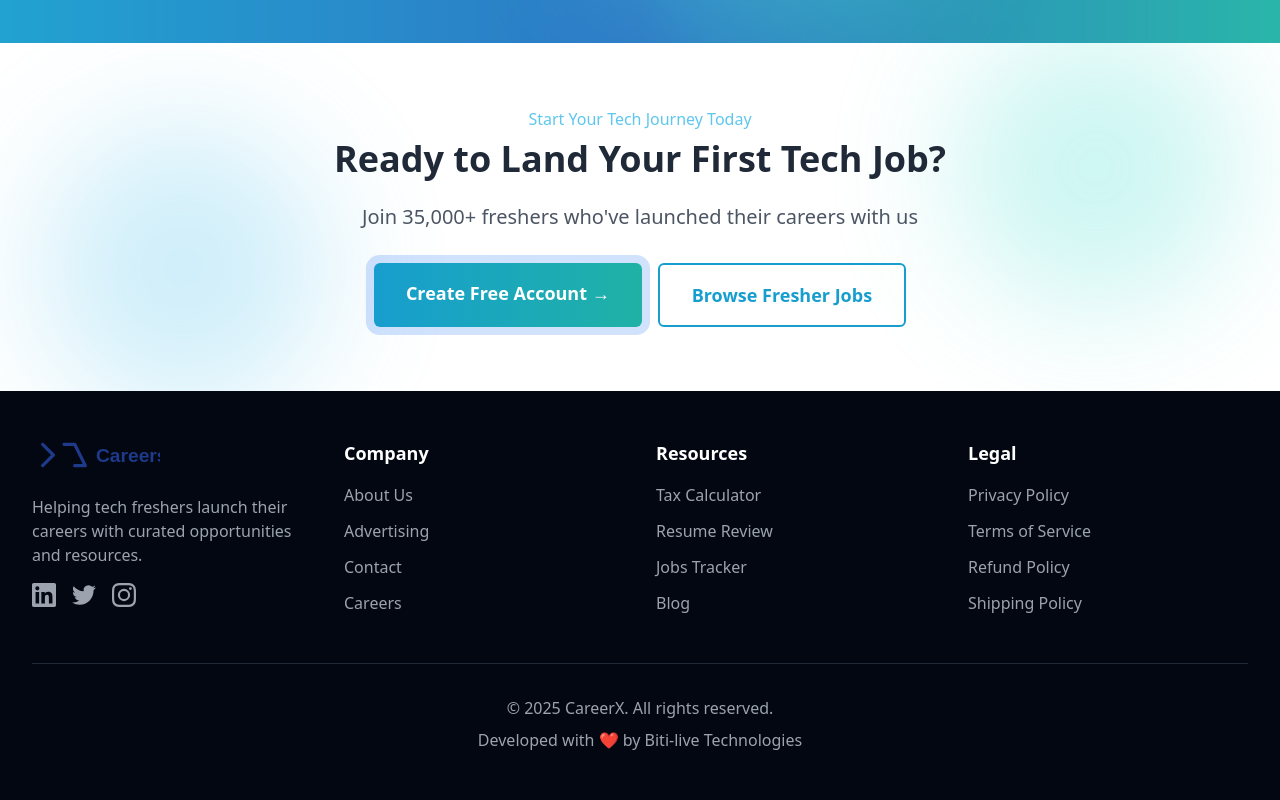
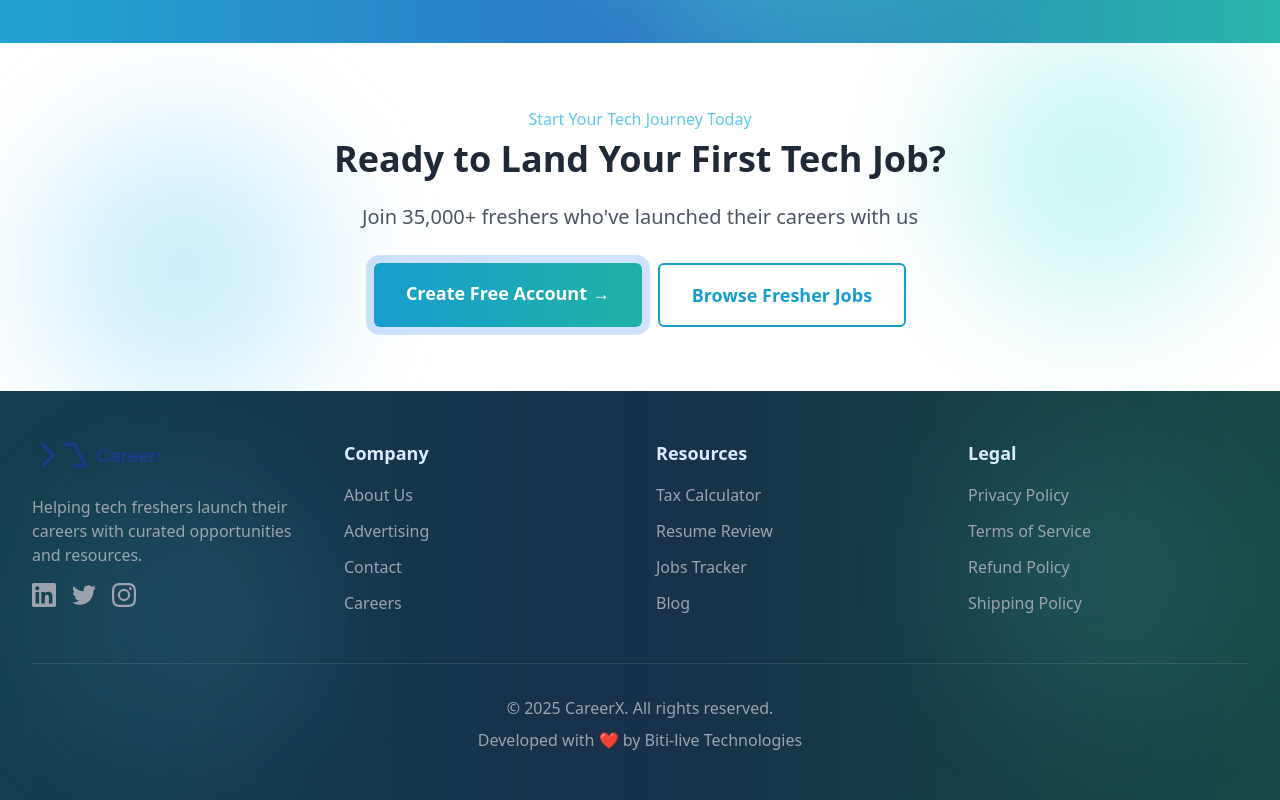
Before and after one commit to BitHiveTechnologies/X_Career-Website, a Next.js app: page / in a window 1280 px wide. Shown: the part 3858-4658 px from the top of the page. Built offline with nearby package versions, Linux system fonts and the light colour scheme.

Commit message:
there is a greyish blackish primary color , keep it white

```diff
--- a/app/page.tsx
+++ b/app/page.tsx
@@ -1989,12 +1989,36 @@
             </main>
 
             {/* Footer */}
-            <footer className="bg-gray-950 text-white" data-oid="3thd4hw">
-                <div className="max-w-7xl mx-auto px-4 sm:px-6 lg:px-8 py-12" data-oid="z5enqj:">
+            <footer
+                className="bg-gradient-to-r from-[hsl(196,80%,15%)] via-[hsl(210,70%,15%)] to-[hsl(175,70%,15%)] backdrop-blur-md text-white relative overflow-hidden"
+                data-oid="3thd4hw"
+            >
+                {/* Subtle animated background elements */}
+                <div className="absolute inset-0 overflow-hidden opacity-10" data-oid="g23xp.0">
+                    <div
+                        className="absolute top-20 left-10 w-72 h-72 bg-[hsl(196,80%,65%)] rounded-full blur-3xl animate-blob animation-delay-2000"
+                        data-oid="2gjrqj3"
+                    ></div>
+                    <div
+                        className="absolute bottom-20 right-10 w-72 h-72 bg-[hsl(175,70%,61%)] rounded-full blur-3xl animate-blob"
+                        data-oid="u722:sj"
+                    ></div>
+                </div>
+                {/* Frosted glass overlay */}
+                <div
+                    className="absolute inset-0 bg-white/5 backdrop-blur-[1px]"
+                    data-oid="0ybcbpm"
+                ></div>
+                <div
+                    className="max-w-7xl mx-auto px-4 sm:px-6 lg:px-8 py-12 relative z-10"
+                    data-oid="z5enqj:"
+                >
                     <div className="grid md:grid-cols-4 gap-8" data-oid="mv5:ho_">
                         <div data-oid="084ju9w">
                             <div className="mb-6" data-oid="ef3o64e">
-                                <Logo data-oid="wur2:xh" />
+                                <div className="text-white" data-oid="m9dhq5u">
+                                    <Logo data-oid="wur2:xh" />
+                                </div>
                             </div>
                             <p className="text-gray-400 mb-4" data-oid="bqzosa0">
                                 Helping tech freshers launch their careers with curated
@@ -2055,7 +2079,7 @@
                             </div>
                         </div>
                         <div data-oid="c:0rtx4">
-                            <h3 className="text-lg font-bold mb-4" data-oid="80z5fro">
+                            <h3 className="text-lg font-bold mb-4 text-blue-100" data-oid="80z5fro">
                                 Company
                             </h3>
                             <ul className="space-y-3" data-oid="d.0nl_a">
@@ -2098,7 +2122,7 @@
                             </ul>
                         </div>
                         <div data-oid="4.c3k_4">
-                            <h3 className="text-lg font-bold mb-4" data-oid="075ucxe">
+                            <h3 className="text-lg font-bold mb-4 text-blue-100" data-oid="075ucxe">
                                 Resources
                             </h3>
                             <ul className="space-y-3" data-oid="odfuvx.">
@@ -2141,7 +2165,7 @@
                             </ul>
                         </div>
                         <div data-oid="1e2kryh">
-                            <h3 className="text-lg font-bold mb-4" data-oid="qrbikvt">
+                            <h3 className="text-lg font-bold mb-4 text-blue-100" data-oid="qrbikvt">
                                 Legal
                             </h3>
                             <ul className="space-y-3" data-oid="pqhdej_">
@@ -2186,7 +2210,7 @@
                     </div>
 
                     <div
-                        className="border-t border-gray-800 mt-12 pt-8 text-center text-gray-400"
+                        className="border-t border-white/10 mt-12 pt-8 text-center text-gray-400"
                         data-oid="rrqi6eb"
                     >
                         <p className="mb-2" data-oid="jczuknr">
```
